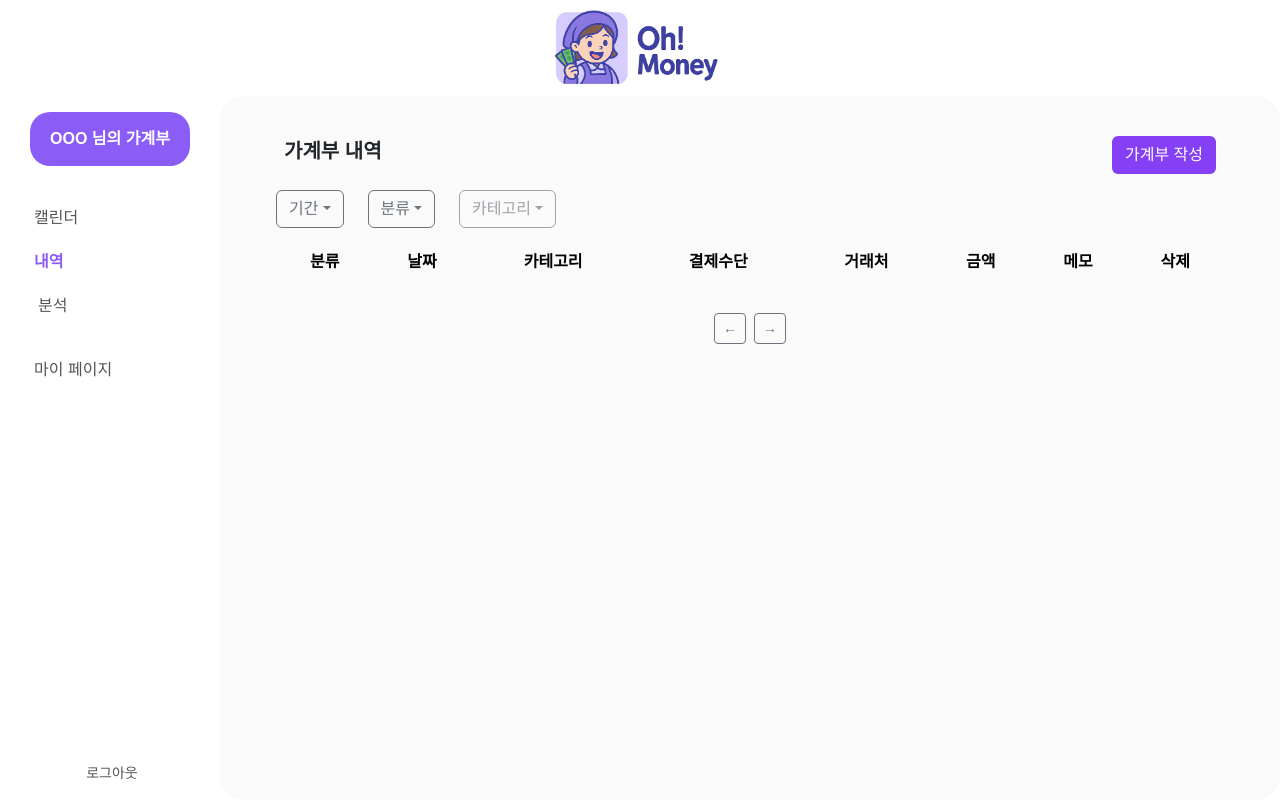
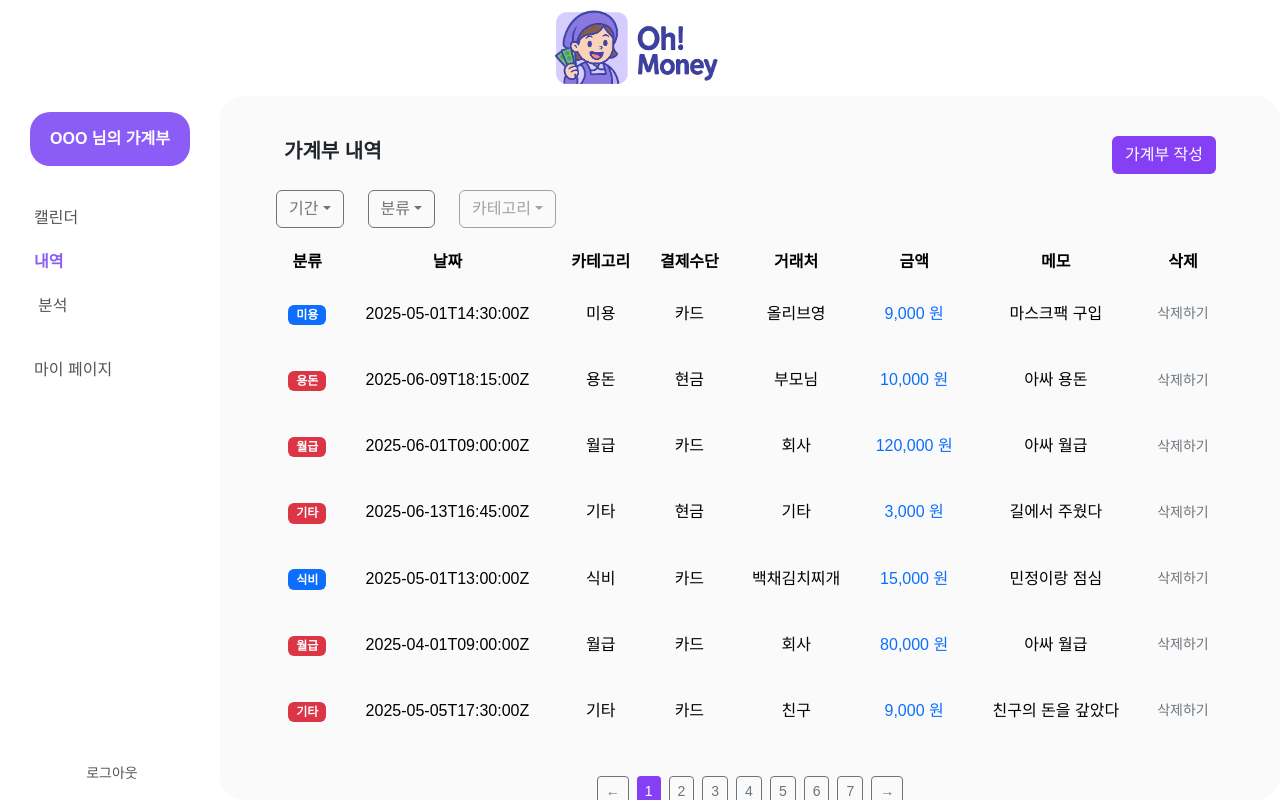
Before and after one commit to gaeguul/ohmoney, a Vue app: page /accounts in a window 1280 px wide. Built offline with nearby package versions, Linux system fonts and the light colour scheme; data requests are answered from the project's data file; a web font is replaced by a local one.

Commit message:
feat #21 - 소비내역 조회

```diff
--- a/src/components/accounts/AccountDetailTable.vue
+++ b/src/components/accounts/AccountDetailTable.vue
@@ -20,21 +20,36 @@
           class="detail-history-row"
           @click="goToEditForm(item.id)"
         >
+          <!-- 분류: 배지 표시 -->
           <td>
-            <span :class="item.type === '지출' ? 'badge bg-danger' : 'badge bg-primary'">
-              {{ item.type }}
+            <span :class="item.categoryId >= 19 ? 'badge bg-danger' : 'badge bg-primary'">
+              {{ getCategoryLabel(item.categoryId) }}
             </span>
           </td>
-          <td>{{ item.date }}</td>
-          <td>{{ item.category }}</td>
-          <td>{{ item.payment }}</td>
+
+          <!-- 날짜 -->
+          <td>{{ item.createdAt }}</td>
+
+          <!-- 카테고리명 -->
+          <td>{{ getCategoryLabel(item.categoryId) }}</td>
+
+          <!-- 결제수단 -->
+          <td>{{ item.paymentMethod }}</td>
+
+          <!-- 거래처 -->
           <td>{{ item.vendor }}</td>
+
+          <!-- 금액: 색상 구분 -->
           <td>
             <span :class="item.type === '지출' ? 'text-danger' : 'text-primary'">
               {{ item.amount.toLocaleString() }} 원
             </span>
           </td>
+
+          <!-- 메모 -->
           <td>{{ item.memo }}</td>
+
+          <!-- 삭제 버튼 -->
           <td class="text-primary">
             <button class="btn text-secondary btn-sm px-0" @click.stop="deleteHistory(item.id)">
               삭제하기
@@ -47,7 +62,7 @@
     <!-- 페이지네이션 -->
     <div class="d-flex justify-content-center p-3 gap-2">
       <button class="page-btn btn btn-outline-secondary btn-sm" @click="goToPage(currentPage - 1)">
-        &#8592;
+        ←
       </button>
       <button
         v-for="n in totalPages"
@@ -63,44 +78,71 @@
         {{ n }}
       </button>
       <button class="page-btn btn btn-outline-secondary btn-sm" @click="goToPage(currentPage + 1)">
-        &#8594;
+        →
       </button>
     </div>
   </div>
 </template>
 
 <script setup>
+import { useCategoryStore } from '@/stores/ categoryStore.js'
 import { ref, computed, onMounted } from 'vue'
 import { useRouter } from 'vue-router'
+import axios from '@/api/axios'
 
 const router = useRouter()
 
 /** 소비내역 */
 const accountsDetail = ref([])
-//소비내역 불러오기
-onMounted(async () => {})
-//소비내역 삭제하기
-const deleteHistory = async (id) => {}
-//소비내역 수정하기
+
+// 소비내역 불러오기
+onMounted(async () => {
+  try {
+    const res = await axios.get('/transactions')
+    accountsDetail.value = res.data
+  } catch (err) {
+    console.error('내역 불러오기 실패:', err)
+  }
+})
+
+// 소비내역 삭제하기
+const deleteHistory = async (id) => {
+  try {
+    await axios.delete(`/${id}`)
+    // accountsDetail.value = accountsDetail.value.filter((item) => item.id !== id)
+  } catch (err) {
+    console.error('삭제 실패:', err)
+  }
+}
+
+// 소비내역 수정하기
 const goToEditForm = (id) => {
   router.push({ name: 'accountDetails', params: { id: id } })
 }
 
+/** 카테고리 */
+const categoryStore = useCategoryStore()
+onMounted(() => {
+  categoryStore.fetchCategories()
+})
+
+const getCategoryLabel = (id) => {
+  const category = categoryStore.categories.find((ctg) => ctg.categoryId === id)
+  return category ? category.categoryName : id
+}
+
 /** 페이지네이션 */
-const itemsPerPage = 7 //한 페이지당 보여줄 요소 개수
+const itemsPerPage = 7
 const currentPage = ref(1)
 
-// 페이지네이션된 데이터 계산
 const paginatedData = computed(() => {
   const start = (currentPage.value - 1) * itemsPerPage
   const end = start + itemsPerPage
   return accountsDetail.value.slice(start, end)
 })
 
-// 전체 페이지 수 계산
 const totalPages = computed(() => Math.ceil(accountsDetail.value.length / itemsPerPage))
 
-// 페이지 이동 함수
 const goToPage = (page) => {
   if (page >= 1 && page <= totalPages.value) {
     currentPage.value = page
@@ -117,6 +159,15 @@ const goToPage = (page) => {
   background-color: #f4eeff;
 }
 
+.table-wrapper {
+  height: 70vh;
+}
+
+.table-wrapper table {
+  height: 100%;
+  width: 100%;
+}
+
 .table-wrapper th,
 .table-wrapper td {
   padding: 0.4rem;
--- /dev/null
+++ b/src/stores/ categoryStore.js
@@ -0,0 +1,19 @@
+import { defineStore } from 'pinia'
+import { ref } from 'vue'
+import axios from 'axios'
+
+export const useCategoryStore = defineStore('category', () => {
+  const categories = ref([])
+
+  const fetchCategories = async () => {
+    if (categories.value.length) return
+    const res = await axios.get('http://localhost:3000/category')
+    const data = res.data[0]
+    categories.value = [...data.income, ...data.expense]
+  }
+
+  return {
+    categories,
+    fetchCategories,
+  }
+})
```
